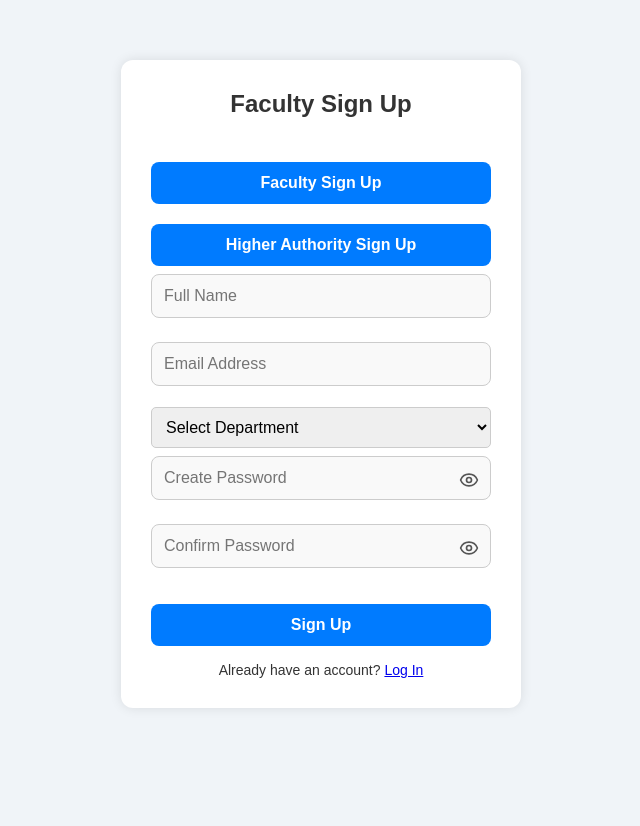
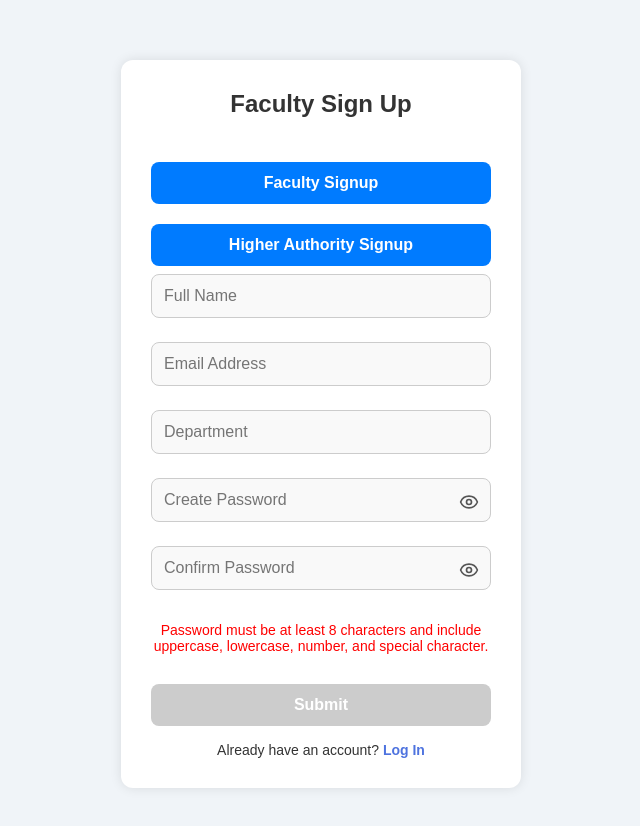
Before and after one commit to harshitha020505/facultyProfiling, a React (Create React App) app in the folder frontend/: page /signup in a window 1280 px wide. Shown: the top 826 px of the page, without its empty margins (319-959 px from the left). Before the commit the page ends 800 px from the top, so only its background shows below. Built offline with nearby package versions, Linux system fonts and the light colour scheme.

Commit message:
Update SignupPage.js

```diff
--- a/frontend/src/SignupPage.js
+++ b/frontend/src/SignupPage.js
@@ -12,17 +12,28 @@ const generatePassword = () => {
   return password;
 };
 
-const Signup = () => {
-  const [loginType, setLoginType] = useState("faculty"); // faculty or higherAuthority
+const validatePassword = (password) => {
+  const lengthCheck = password.length >= 8;
+  const upperCheck = /[A-Z]/.test(password);
+  const lowerCheck = /[a-z]/.test(password);
+  const numberCheck = /[0-9]/.test(password);
+  const specialCheck = /[@#$!]/.test(password);
+  return lengthCheck && upperCheck && lowerCheck && numberCheck && specialCheck;
+};
+
+const SignupPage = () => {
+  const navigate = useNavigate();
+  const [userType, setUserType] = useState("faculty");
   const [name, setName] = useState("");
   const [email, setEmail] = useState("");
-  const [department, setDepartment] = useState(""); // New field
+  const [department, setDepartment] = useState("");
   const [password1, setPassword1] = useState("");
   const [password2, setPassword2] = useState("");
   const [showPassword1, setShowPassword1] = useState(false);
   const [showPassword2, setShowPassword2] = useState(false);
   const [passwordMatch, setPasswordMatch] = useState(true);
-  const navigate = useNavigate();
+  const [passwordValid, setPasswordValid] = useState(true);
+  const [loading, setLoading] = useState(false);
 
   useEffect(() => {
     if (name && email) {
@@ -34,61 +45,93 @@ const Signup = () => {
 
   useEffect(() => {
     setPasswordMatch(password1 === password2);
+    setPasswordValid(validatePassword(password1));
   }, [password1, password2]);
 
-  const handleSignup = (e) => {
+  const handleSubmit = async (e) => {
     e.preventDefault();
-    if (!passwordMatch) return;
 
-    console.log("Signing up:", {
+    if (!passwordValid) {
+      alert("Password does not meet criteria.");
+      return;
+    }
+
+    if (!passwordMatch) {
+      alert("Passwords do not match.");
+      return;
+    }
+
+    if (userType === "faculty" && !department.trim()) {
+      alert("Please enter your department.");
+      return;
+    }
+
+    const userData = {
       name,
       email,
-      department,
       password: password1,
-      loginType,
-    });
+      role: userType,
+      ...(userType === "faculty" && { department }),
+    };
 
-    // Replace with backend API integration as needed
-    navigate("/login");
+    try {
+      setLoading(true);
+      const res = await fetch("http://localhost:5000/api/signup", {
+        method: "POST",
+        headers: { "Content-Type": "application/json" },
+        body: JSON.stringify(userData),
+      });
+
+      const data = await res.json();
+      if (res.ok) {
+        alert("Signup successful! Redirecting...");
+        navigate("/login");
+      } else {
+        alert(data.error || "Signup failed.");
+      }
+    } catch (err) {
+      alert("Something went wrong. Please try again.");
+    } finally {
+      setLoading(false);
+    }
   };
 
   return (
     <div className="signup-container">
-      <h2>{loginType === "faculty" ? "Faculty Sign Up" : "Higher Authority Sign Up"}</h2>
+      <h2>{userType === "faculty" ? "Faculty Sign Up" : "Higher Authority Sign Up"}</h2>
 
-      <div className="login-toggle">
-        <button
-          className={loginType === "faculty" ? "active" : ""}
-          onClick={() => setLoginType("faculty")}
-        >
-          Faculty Sign Up
+      <div className="user-type-toggle">
+        <button className={userType === "faculty" ? "active" : ""} onClick={() => setUserType("faculty")}>
+          Faculty Signup
         </button>
-        <button
-          className={loginType === "higherAuthority" ? "active" : ""}
-          onClick={() => setLoginType("higherAuthority")}
-        >
-          Higher Authority Sign Up
+        <button className={userType === "authority" ? "active" : ""} onClick={() => setUserType("authority")}>
+          Higher Authority Signup
         </button>
       </div>
 
-      <form onSubmit={handleSignup}>
-        <input type="text" placeholder="Full Name" value={name} onChange={(e) => setName(e.target.value)} required />
-        <input type="email" placeholder="Email Address" value={email} onChange={(e) => setEmail(e.target.value)} required />
-
-        {loginType === "faculty" && (
-          <select value={department} onChange={(e) => setDepartment(e.target.value)} required>
-            <option value="">Select Department</option>
-            <option value="CSE">CSE</option>
-            <option value="IT">IT</option>
-            <option value="ECE">ECE</option>
-            <option value="EEE">EEE</option>
-            <option value="MECH">MECH</option>
-            <option value="CIVIL">CIVIL</option>
-            <option value="CHEM">CHEM</option>
-            <option value="BIO">BIO</option>
-            <option value="AI">AI</option>
-            <option value="ML">ML</option>
-          </select>
+      <form onSubmit={handleSubmit}>
+        <input
+          type="text"
+          placeholder="Full Name"
+          value={name}
+          onChange={(e) => setName(e.target.value)}
+          required
+        />
+        <input
+          type="email"
+          placeholder="Email Address"
+          value={email}
+          onChange={(e) => setEmail(e.target.value)}
+          required
+        />
+        {userType === "faculty" && (
+          <input
+            type="text"
+            placeholder="Department"
+            value={department}
+            onChange={(e) => setDepartment(e.target.value)}
+            required
+          />
         )}
 
         <div className="password-input">
@@ -117,14 +160,28 @@ const Signup = () => {
           </span>
         </div>
 
-        {!passwordMatch && <p className="error-text">Passwords do not match</p>}
+        {!passwordMatch && (
+          <p className="error-text">Passwords do not match</p>
+        )}
+        {!passwordValid && (
+          <p className="error-text">
+            Password must be at least 8 characters and include uppercase, lowercase, number, and special character.
+          </p>
+        )}
 
-        <button type="submit" disabled={!passwordMatch}>Sign Up</button>
+        <button type="submit" disabled={!passwordMatch || !passwordValid || loading}>
+          {loading ? "Submitting..." : "Submit"}
+        </button>
       </form>
 
-      <p>Already have an account? <a href="/login">Log In</a></p>
+      <p>
+        Already have an account?{" "}
+        <span className="signup-link" onClick={() => navigate("/login")}>
+          Log In
+        </span>
+      </p>
     </div>
   );
 };
 
-export default Signup;
+export default SignupPage;
```
